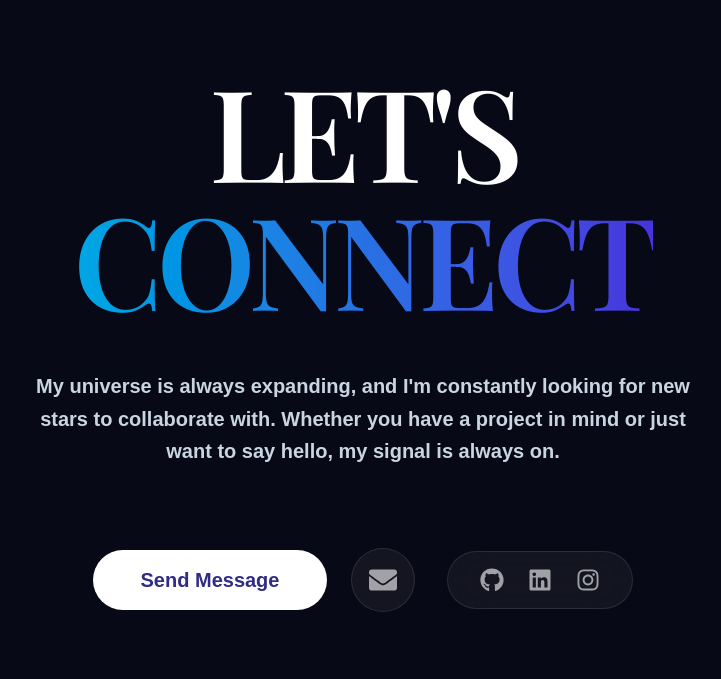
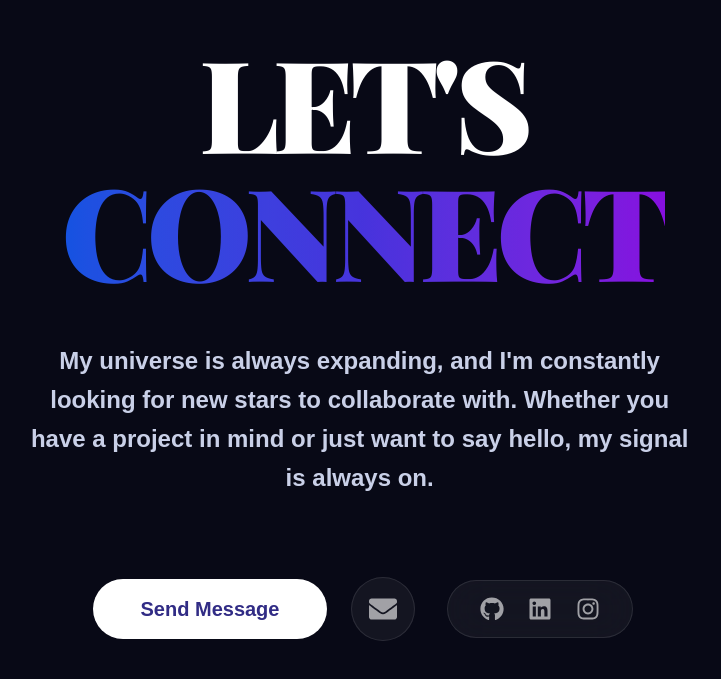
Before and after one commit to aasthakumari03/updated_Portfolio, a Next.js app: page / in a window 1280 px wide. Shown: the part 3481-4160 px from the top of the page, without its empty margins (277-998 px from the left). Built offline with nearby package versions, Linux system fonts and the light colour scheme; a web font is replaced by a local one.

Commit message:
changed the appearance of first page

```diff
--- a/app/page.tsx
+++ b/app/page.tsx
@@ -12,17 +12,17 @@ export default function Home() {
   const [loadingPhase, setLoadingPhase] = useState<'hello' | 'namaste' | 'fading' | 'done'>('hello');
 
   useEffect(() => {
-    // Stage 1: "Hello" (2s)
+    // Stage 1: "Hello" (1.5s)
     const helloTimer = setTimeout(() => {
       setLoadingPhase('namaste');
-    }, 2000);
+    }, 1500);
 
     // Stage 2: "Namaste" (2s)
     const namasteTimer = setTimeout(() => {
       setLoadingPhase('fading');
-    }, 4000);
+    }, 3500);
 
-    // Stage 3: Fade out (1s)
+    // Stage 3: Fade out / Vapour Effect (1.5s)
     const doneTimer = setTimeout(() => {
       setLoadingPhase('done');
     }, 5000);
@@ -52,16 +52,26 @@ export default function Home() {
     <div className="relative min-h-screen bg-transparent text-white selection:bg-indigo-300/30 selection:text-white">
       {/* Welcome Sequence Screen */}
       {loadingPhase !== 'done' && (
-        <div className={`fixed inset-0 z-[100] flex items-center justify-center bg-white pointer-events-none transition-opacity duration-1000 ${loadingPhase === 'fading' ? 'opacity-0' : 'opacity-100'}`}>
-          <div className="relative text-center overflow-hidden h-32 w-full max-w-2xl flex items-center justify-center">
+        <div className={`fixed inset-0 z-[100] flex items-center justify-center bg-white pointer-events-none transition-all duration-1500 ease-out ${loadingPhase === 'fading' ? 'opacity-0 scale-[1.5] blur-3xl' : 'opacity-100 scale-100'}`}>
+          <div className="relative text-center overflow-hidden h-48 w-full max-w-4xl flex items-center justify-center">
             <h1
-              className={`absolute text-7xl md:text-9xl font-black text-black tracking-tighter uppercase font-[family-name:var(--font-playfair)] transition-all duration-1000 ease-in-out ${loadingPhase === 'hello' ? 'opacity-100 scale-110 blur-0' : 'opacity-0 scale-90 blur-xl'
-                }`}
+              className={`absolute text-7xl md:text-9xl font-black text-black tracking-tighter uppercase font-[family-name:var(--font-playfair)] flex`}
             >
-              Hello
+              {"Hello".split("").map((letter, i) => (
+                <span
+                  key={i}
+                  className={`inline-block transition-all duration-[1200ms] ${loadingPhase === 'hello'
+                    ? 'opacity-100 scale-110 blur-0 translate-y-0'
+                    : 'opacity-0 scale-[4] blur-[120px] -translate-y-20 rotate-12'
+                    }`}
+                  style={{ transitionDelay: `${i * 50}ms`, transitionTimingFunction: 'cubic-bezier(0.23, 1, 0.32, 1)' }}
+                >
+                  {letter}
+                </span>
+              ))}
             </h1>
             <h1
-              className={`absolute text-7xl md:text-9xl font-black text-black tracking-tighter uppercase font-[family-name:var(--font-playfair)] transition-all duration-1000 ease-in-out ${loadingPhase === 'namaste' ? 'opacity-100 scale-110 blur-0' : 'opacity-0 scale-90 blur-xl'
+              className={`absolute text-7xl md:text-9xl font-black text-black tracking-tighter uppercase font-[family-name:var(--font-playfair)] transition-all duration-1000 cubic-bezier(0.23, 1, 0.32, 1) ${loadingPhase === 'namaste' ? 'opacity-100 scale-110 blur-0' : 'opacity-0 scale-[3] blur-[120px]'
                 }`}
             >
               Namaste
@@ -274,16 +284,17 @@ export default function Home() {
         {/* Footer/Contact Info / Connect Page */}
         <section id="contact" className="min-h-screen flex flex-col items-center justify-center py-24 px-6 bg-transparent">
           <div className="max-w-4xl w-full text-center space-y-12">
-            <h2 className="text-7xl md:text-9xl font-semibold text-white tracking-tighter uppercase font-[family-name:var(--font-playfair)]">
+            <h2 className="text-7xl md:text-9xl font-black text-white tracking-tighter uppercase font-[family-name:var(--font-playfair)]">
               Let's <br />
-              <span className="text-transparent bg-clip-text bg-gradient-to-r from-sky-400 via-blue-500 to-indigo-600 animate-pulse">
+              <span className="text-transparent bg-clip-text bg-gradient-to-r from-blue-600 via-indigo-600 to-purple-600 animate-pulse">
                 Connect
               </span>
             </h2>
 
-            <p className="text-xl text-slate-300 max-w-2xl mx-auto leading-relaxed font-semibold">
-              My universe is always expanding, and I'm constantly looking for new stars to collaborate with.
-              Whether you have a project in mind or just want to say hello, my signal is always on.
+            <p className="text-xl md:text-2xl text-indigo-100/90 max-w-2xl mx-auto leading-relaxed font-semibold">
+              {"My universe is always expanding, and I'm constantly looking for new stars to collaborate with. Whether you have a project in mind or just want to say hello, my signal is always on.".split(" ").map((word, i) => (
+                <span key={i} className="hover-word">{word}{" "}</span>
+              ))}
             </p>
 
             <div className="flex flex-col sm:flex-row items-center justify-center gap-8 pt-8">
```
